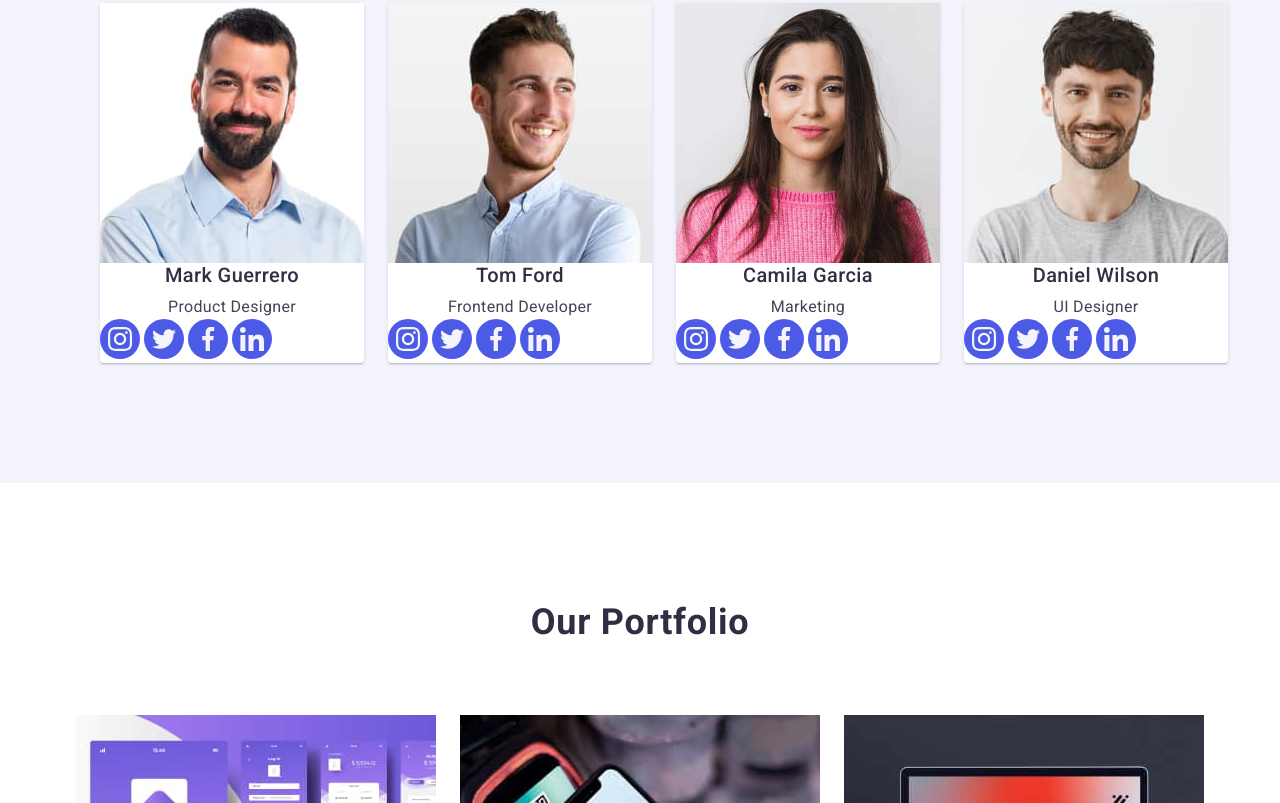
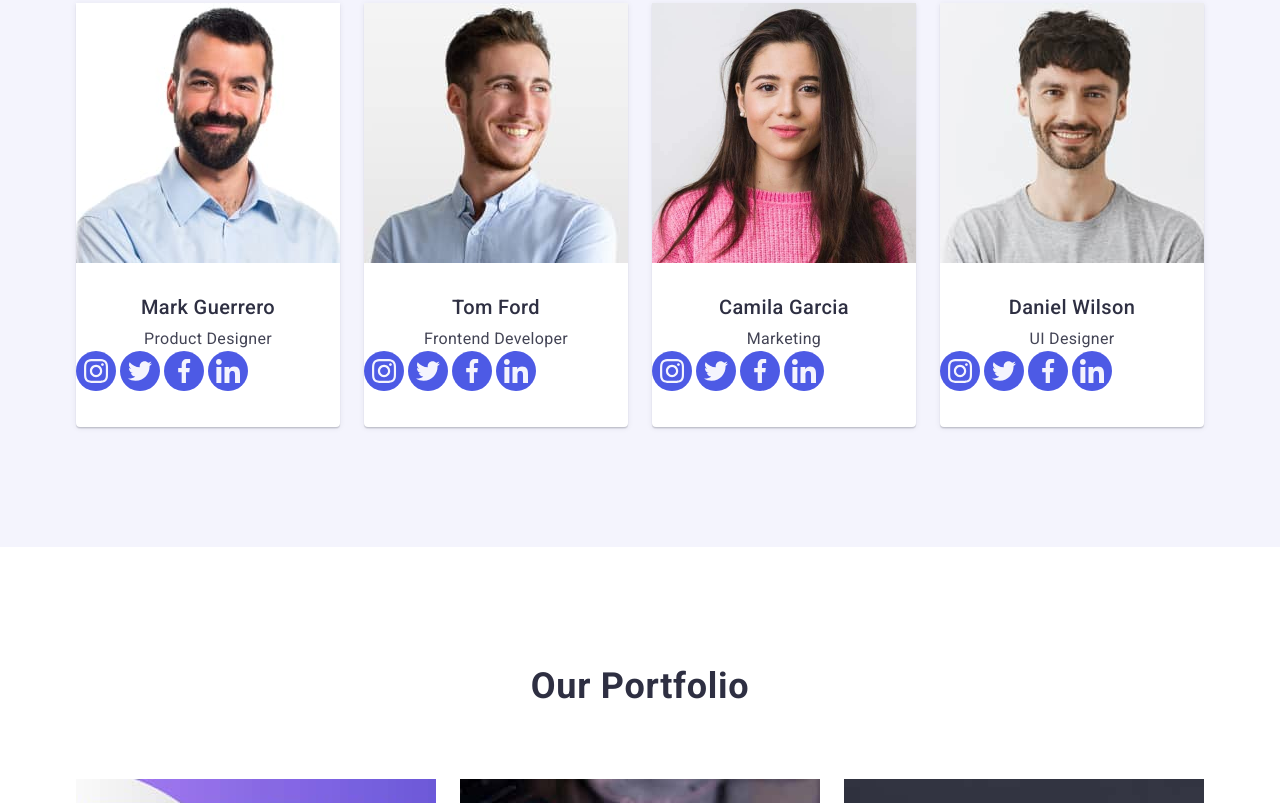
Before and after one commit to Yev1699/goit-markup-hw-04, a plain HTML site: page index.html in a window 1280 px wide. Shown: the part 1390-2193 px from the top of the page. Drawn offline with nearby package versions, Linux system fonts and the light colour scheme.

Commit message:
Update index.html

```diff
--- a/index.html
+++ b/index.html
@@ -123,14 +123,13 @@
         <div class="container">
           <h2 class="section-title">Our Team</h2>
           <ul class="team-list">
-            <div class="team-content"></div>
             <li class="team-item">
               <img
                 src="./images/our-team/Mark.jpg"
                 width="264"
                 alt="mark guerrero"
               />
-
+              <div class="team-content">
                 <h3 class="team-sub-title">Mark Guerrero</h3>
                 <p class="team-text">Product Designer</p>
                 <svg class="team-social-icon">
@@ -153,12 +152,12 @@
                     href="./images/icons.svg/sprite-social media.svg#icon-linkedin"
                   ></use>
                 </svg>
-
+              </div>
             </li>
 
             <li class="team-item">
               <img src="./images/our-team/Tom.jpg" width="264" alt="tom ford" />
-
+              <div class="team-content">
                 <h3 class="team-sub-title">Tom Ford</h3>
                 <p class="team-text">Frontend Developer</p>
                 <svg class="team-social-icon">
@@ -181,7 +180,7 @@
                     href="./images/icons.svg/sprite-social media.svg#icon-linkedin"
                   ></use>
                 </svg>
-
+              </div>
             </li>
             <li class="team-item">
               <img
@@ -189,7 +188,7 @@
                 width="264"
                 alt="camila garcia"
               />
-
+              <div class="team-content">
                 <h3 class="team-sub-title">Camila Garcia</h3>
                 <p class="team-text">Marketing</p>
                 <svg class="team-social-icon">
@@ -212,7 +211,7 @@
                     href="./images/icons.svg/sprite-social media.svg#icon-linkedin"
                   ></use>
                 </svg>
-
+              </div>
             </li>
             <li class="team-item">
               <img
@@ -220,7 +219,7 @@
                 width="264"
                 alt="daniel wilson"
               />
-
+              <div class="team-content">
                 <h3 class="team-sub-title">Daniel Wilson</h3>
                 <p class="team-text">UI Designer</p>
                 <svg class="team-social-icon">
@@ -244,7 +243,6 @@
                   ></use>
                 </svg>
               </div>
-
             </li>
           </ul>
         </div>
```
